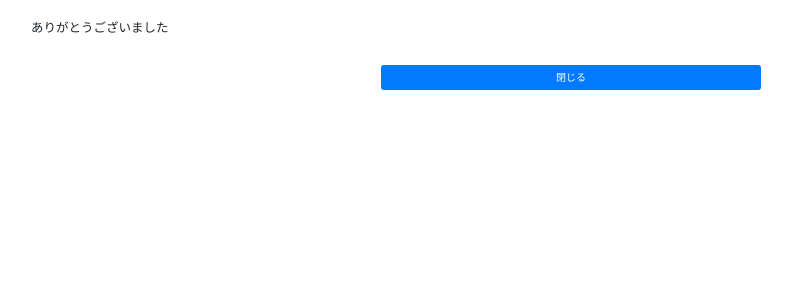
After one commit to HackU-Alpaca/alpaca-backend, a Flask app: template src/templates/end.html in a window 1280 px wide. The commit adds this page. Shown: the top 300 px of the page, without its empty margins (69-861 px from the left). Run offline with Flask 2, Linux system fonts and the light colour scheme; the template is opened without the code that fills it, so the values that code supplies are empty; some libraries are stand-ins or nearby versions.

Commit message:
feat: create end-screen of cheer form

```diff
--- a/src/main.py
+++ b/src/main.py
@@ -133,7 +133,7 @@ def post_cheer_form():
         message=message)
 
 
-# 確認画面から投稿
+# 確認画面から投稿, 終了画面に遷移
 # - Firebaseに保存
 # - LINEに確認メッセージを送信
 @app.route('/cheer-form-confirm', methods=['POST'])
@@ -154,7 +154,7 @@ def post_cheer_form_confirm():
             StickerSendMessage(package_id=6325, sticker_id=10979912),
         ])
 
-    return jsonify({'message': 'SUCCESS: post message to firebase'})
+    return render_template('end.html')
 
 
 # python main.py　で動作
--- /dev/null
+++ b/src/templates/end.html
@@ -0,0 +1,34 @@
+{% extends "bootstrap/base.html" %}
+
+{%- block metas %}
+  <meta name="viewport" content="width=device-width, initial-scale=1, maximum-scale=1, user-scalable=0">
+{%- endblock metas %}
+
+{% block scripts %}
+{{super()}}
+  <link rel="stylesheet" href="https://stackpath.bootstrapcdn.com/bootstrap/4.3.1/css/bootstrap.min.css">
+  <script src="https://static.line-scdn.net/liff/edge/versions/2.18.2/sdk.js"></script>
+  <script>
+    $('#close').click(function(){
+      liff.closeWindow();
+    });
+  </script>
+{% endblock %}
+
+{% block title %}応援メッセージ投稿フォーム{% endblock %}
+
+{% block content %}
+<div class="container mt-3">
+    {# お礼のメッセージ #}
+    <div class="col my-3">
+      <h5 class="text-md-left trn text-center">ありがとうございました</h5>
+    </div>
+
+    {# 画面を閉じる #}
+    <div class="row justify-content-center mt-5">
+      <button id="close" class="btn btn-primary col-4">
+        閉じる
+      </button>
+    </div>
+</div>
+{% endblock %}
```
Also changed, not shown: src/templates/confirm.html (+1 -9 lines).
